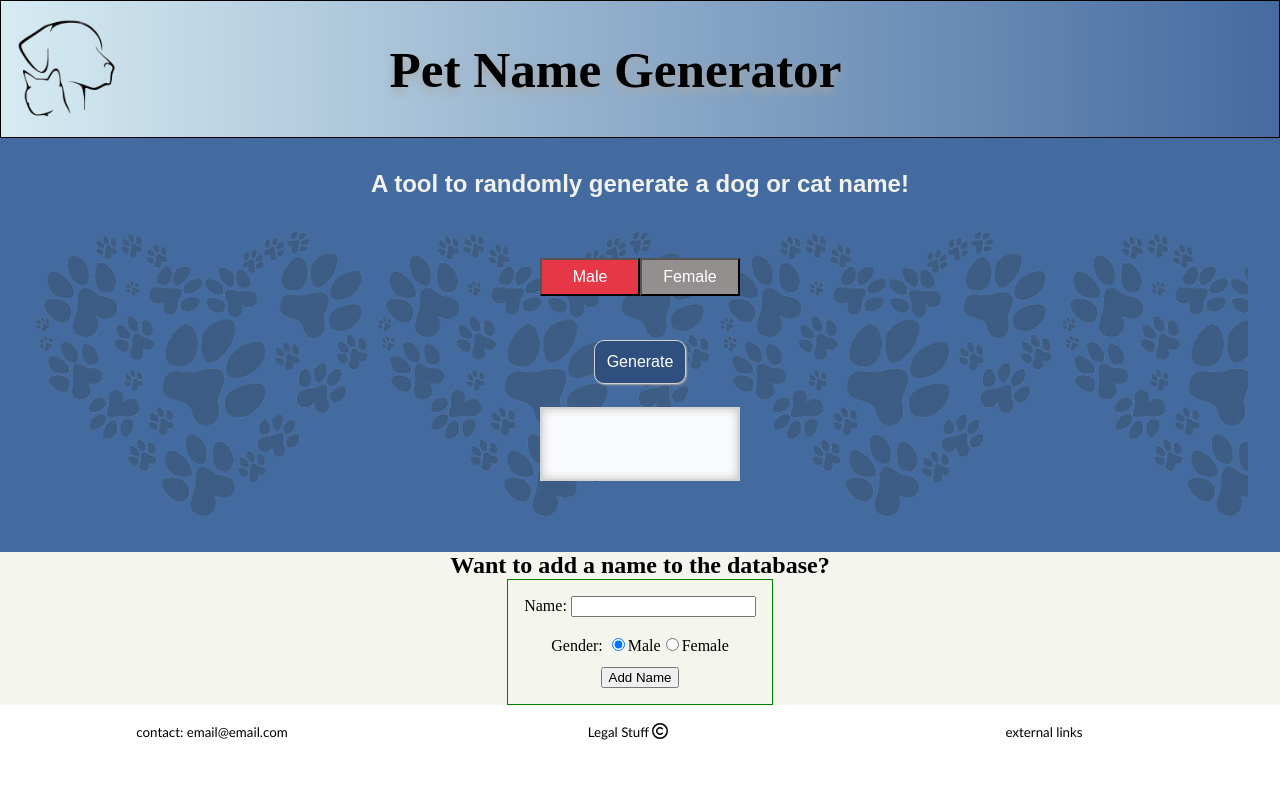
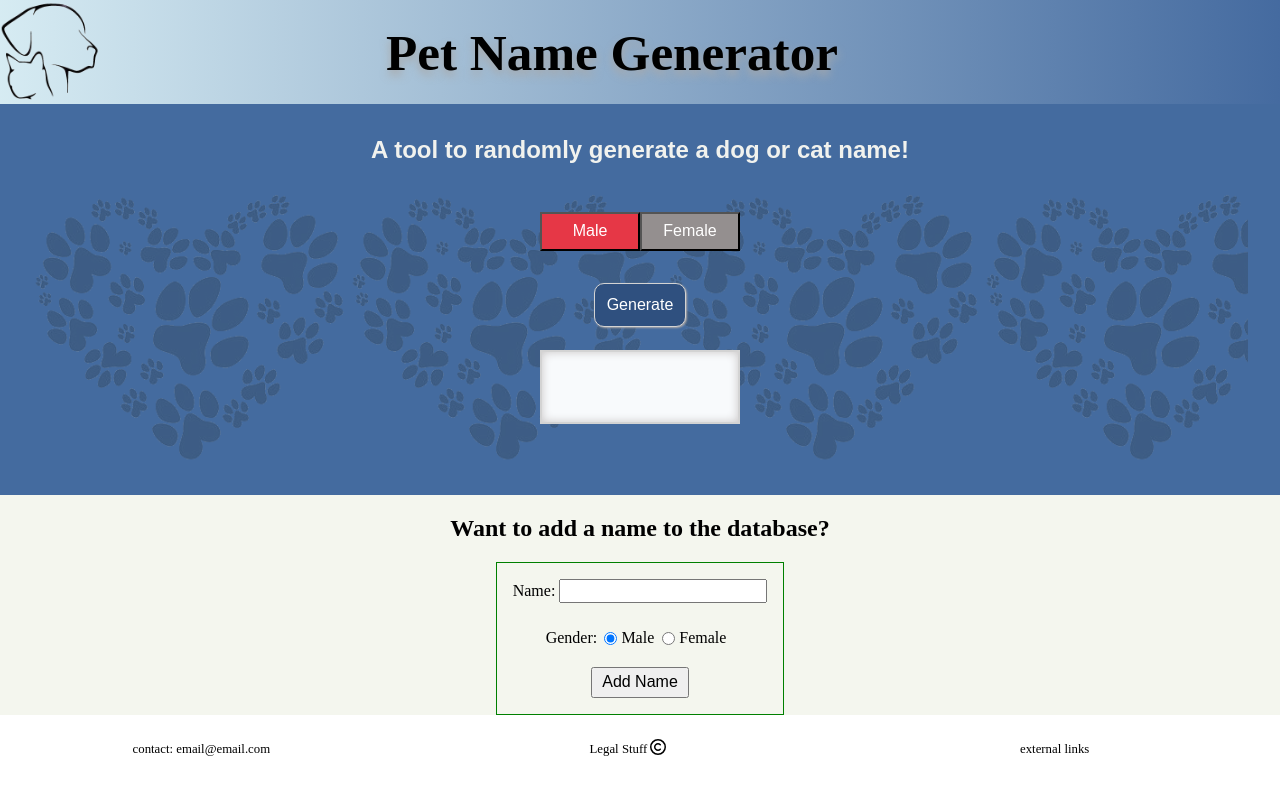
Before and after one commit to Pets-without-names/Jax-Pet-Names, a React (Create React App) app in the folder client/: page / in a window 1280 px wide. Shown: the top 794 px of the page. Built offline with nearby package versions, Linux system fonts and the light colour scheme; no server answers; a web font is replaced by a local one.

Commit message:
added padding to add-name elements added index.js/css with reset/normalize css

```diff
--- a/client/package.json
+++ b/client/package.json
@@ -11,6 +11,7 @@
     "@testing-library/react": "^13.4.0",
     "@testing-library/user-event": "^13.5.0",
     "cors": "^2.8.5",
+    "normalize.css": "^8.0.1",
     "react": "^18.2.0",
     "react-dom": "^18.2.0",
     "react-hook-form": "^7.43.9",
--- a/client/src/components/addName.js
+++ b/client/src/components/addName.js
@@ -74,8 +74,8 @@ function AddName() {
         <small>{errors.name?.message}</small>
         <br></br>
 
-        <div>
-          <label>Gender: </label>
+        <div className='gender-inputs'>
+          <label id='gender-lbl'>Gender: </label>
           <input
             type='radio'
             id='male'
@@ -84,7 +84,9 @@ function AddName() {
             checked={true}
             {...register('is_male')}
           />
-          <label htmlFor='male'>Male</label>
+          <label className='input-lbl' htmlFor='male'>
+            Male
+          </label>
           <input
             type='radio'
             id='female'
@@ -92,10 +94,14 @@ function AddName() {
             name='is_male'
             {...register('is_male')}
           />
-          <label htmlFor='female'>Female</label>
+          <label className='input-lbl' htmlFor='female'>
+            Female
+          </label>
         </div>
         <div>
-          <button type='submit'>Add Name</button>
+          <button className='submit-btn' type='submit'>
+            Add Name
+          </button>
         </div>
       </form>
       <div className={`modal-container ${modalIsOpen ? 'is-open' : ''}`}>
--- /dev/null
+++ b/client/src/index.css
@@ -0,0 +1,29 @@
+@import 'normalize.css';
+
+/* reset styles */
+* {
+  -webkit-box-sizing: border-box;
+  box-sizing: border-box;
+}
+
+body,
+html,
+p,
+div,
+span,
+footer,
+header,
+section {
+  padding: 0;
+  margin: 0;
+  border: 0;
+  font-size: 100%;
+  font: inherit;
+  vertical-align: baseline;
+}
+
+/* basic styles which are standardized */
+button {
+  cursor: pointer;
+  font-family: Morange, sans-serif;
+}
--- a/client/src/index.js
+++ b/client/src/index.js
@@ -1,6 +1,7 @@
 import React from 'react';
 import ReactDOM from 'react-dom/client';
 import App from './App';
+import './index.css';
 
 const root = ReactDOM.createRoot(document.getElementById('root'));
 root.render(
--- a/client/src/styles/addName.css
+++ b/client/src/styles/addName.css
@@ -28,8 +28,9 @@
   padding: 1em;
 }
 
-button {
+.submit-btn {
   margin-top: 0.75rem;
+  padding: 0.25rem 0.55rem;
 }
 
 form small {
@@ -70,3 +71,27 @@ form small {
 .is-open {
   visibility: visible;
 }
+
+#gender-lbl {
+  margin-right: 0.45rem;
+}
+
+.gender-inputs {
+  padding-top: 0.5rem;
+  padding-bottom: 0.5rem;
+  display: -webkit-box;
+  display: -ms-flexbox;
+  display: flex;
+  -webkit-box-orient: horizontal;
+  -webkit-box-direction: normal;
+  -ms-flex-direction: row;
+  flex-direction: row;
+  -webkit-box-align: center;
+  -ms-flex-align: center;
+  align-items: center;
+}
+
+.input-lbl {
+  margin-left: 0.25rem;
+  margin-right: 0.5rem;
+}
--- a/client/src/styles/footer.css
+++ b/client/src/styles/footer.css
@@ -20,7 +20,8 @@ footer {
   max-height: min-content;
 }
 
-section {
+footer section {
+  margin-top: 1.5rem;
   margin-bottom: 1.5rem;
 }
 
@@ -32,7 +33,7 @@ section {
     flex-direction: row;
   }
 
-  section {
+  footer section {
     margin-right: 1.5rem;
     margin-bottom: 0;
     width: 100%;
--- a/client/src/styles/header.css
+++ b/client/src/styles/header.css
@@ -20,17 +20,17 @@ header {
   padding: 1em;
   border: 1px solid black;
   /* background styling */
+  background-image: -o-linear-gradient(
+    left,
+    hsla(195, 53%, 79%, 0.5),
+    var(--header-bg-color)
+  );
   background-image: -webkit-gradient(
     linear,
     left top,
     right top,
     from(hsla(195, 53%, 79%, 0.5)),
     to(var(--header-bg-color))
-  );
-  background-image: -o-linear-gradient(
-    left,
-    hsla(195, 53%, 79%, 0.5),
-    var(--header-bg-color)
   );
   background-image: linear-gradient(
     to right,
@@ -40,13 +40,13 @@ header {
   font-family: 'Marko One', serif;
 }
 
-h1 {
+header > h1 {
   margin: 0;
   text-shadow: 0px 5px 10px darkgray;
   text-align: center;
 }
 
-img {
+header > img {
   width: 10%;
   max-width: 100px;
   min-width: 50px;
@@ -60,7 +60,7 @@ img {
     flex-direction: row;
   }
 
-  h1 {
+  header > h1 {
     width: 80%;
     font-size: 4vw;
   }
--- a/client/src/styles/main.css
+++ b/client/src/styles/main.css
@@ -11,28 +11,6 @@
   --dark-bg-font: hsl(75, 12%, 94%);
 }
 
-/* reset styles */
-* {
-  -webkit-box-sizing: border-box;
-  box-sizing: border-box;
-}
-
-body,
-html,
-p,
-div,
-span,
-footer,
-header,
-section {
-  padding: 0;
-  margin: 0;
-  border: 0;
-  font-size: 100%;
-  font: inherit;
-  vertical-align: baseline;
-}
-
 main {
   height: auto;
   /* background-color: var(--dark-bg-color); */
@@ -42,24 +20,11 @@ main {
   z-index: 2;
 }
 
-h2,
-h3,
-p {
+main h2 {
   text-align: center;
   margin: 0;
-}
-
-button {
-  cursor: pointer;
-  font-family: Moranga, sans-serif;
-}
-
-main h2 {
   font-family: Moranga, sans-serif;
   color: var(--dark-bg-font);
-  /* background: linear-gradient(90deg, #ffd16a, #ec61b2 50%, #6e40f1);
-  background-clip: text;
-  -webkit-text-fill-color: transparent; */
 }
 
 /* The outter container which holds the button groups and aside info */
@@ -107,11 +72,8 @@ main h2 {
   -webkit-box-direction: normal;
   -ms-flex-direction: column;
   flex-direction: column;
-  /* justify-content: center; */
   align-items: center;
-  /* width: 102px; */
   margin: 2rem auto;
-  /* border: 2px solid white; */
 }
 
 /* Apply styling to the individual gender buttons */
@@ -150,6 +112,7 @@ main h2 {
   border-radius: 10px;
   font-size: 1rem;
   padding: 0.75em;
+  cursor: pointer;
 }
 
 /* Generated name "card" styling */
@@ -167,41 +130,8 @@ main h2 {
   font-weight: bolder;
 }
 
-/* Other Name info styling */
-aside {
-  display: -webkit-box;
-  display: -ms-flexbox;
-  display: flex;
-  -webkit-box-orient: vertical;
-  -webkit-box-direction: normal;
-  -ms-flex-direction: column;
-  flex-direction: column;
-  -webkit-box-pack: end;
-  -ms-flex-pack: end;
-  justify-content: flex-end;
-  padding: 1em;
-  color: var(--main-bg-color);
-}
-
-aside h3 {
-  margin-bottom: 1em;
-}
-
-.aside-card {
-  width: 30%;
-  max-width: 200px;
-  min-width: 140px;
-  background-color: var(--results-bg-color);
-  margin: 0.25em auto;
-  font-family: 'Moranga';
-  font-size: 1.45rem;
-  font-weight: bolder;
-}
-
-.aside-card p {
-  color: black;
-  padding-top: 0.25em;
-  padding-bottom: 0.25em;
+.card-container p {
+  text-align: center;
 }
 
 @media screen and (min-width: 550px) {
@@ -210,7 +140,6 @@ aside h3 {
     -webkit-box-direction: normal;
     -ms-flex-direction: row;
     flex-direction: row;
-    /* width: 200px; */
   }
 
   .flex-container {
```
Also changed, not shown: client/src/components/main.js (+0 -21 lines), 1 other file (tests, documents, lock files or other folders).
